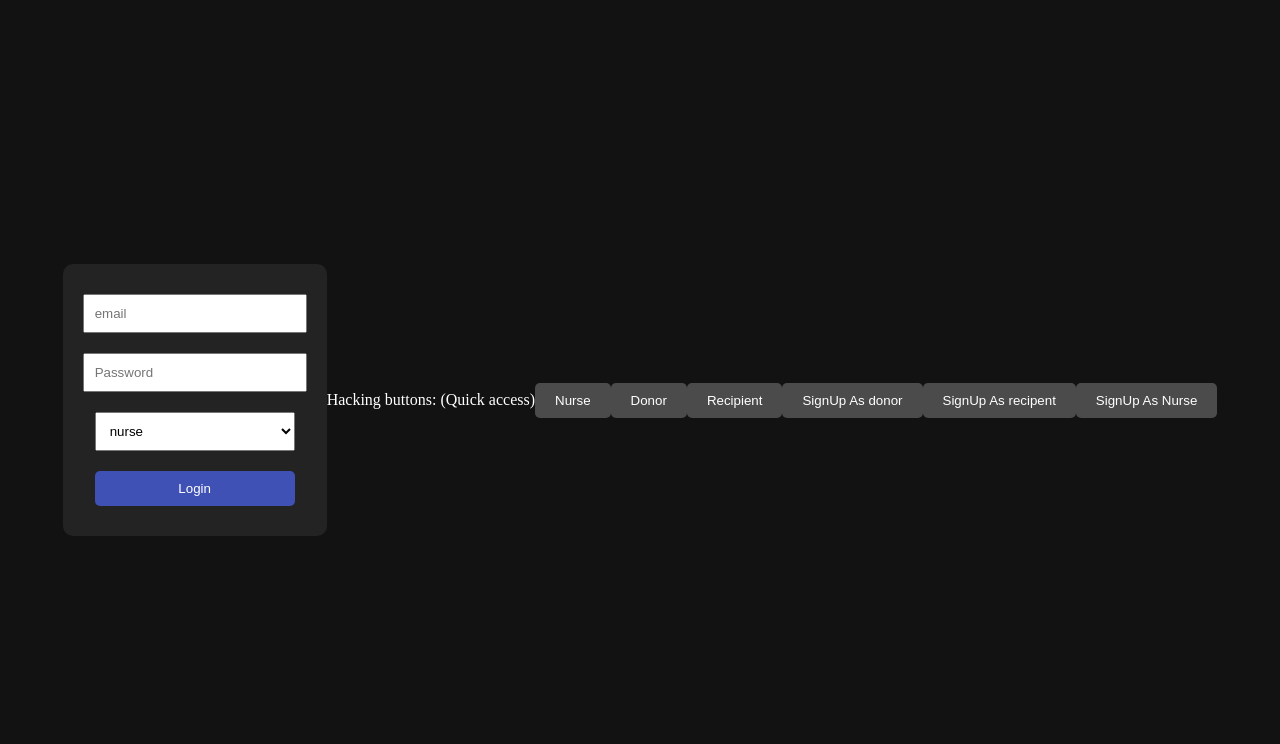
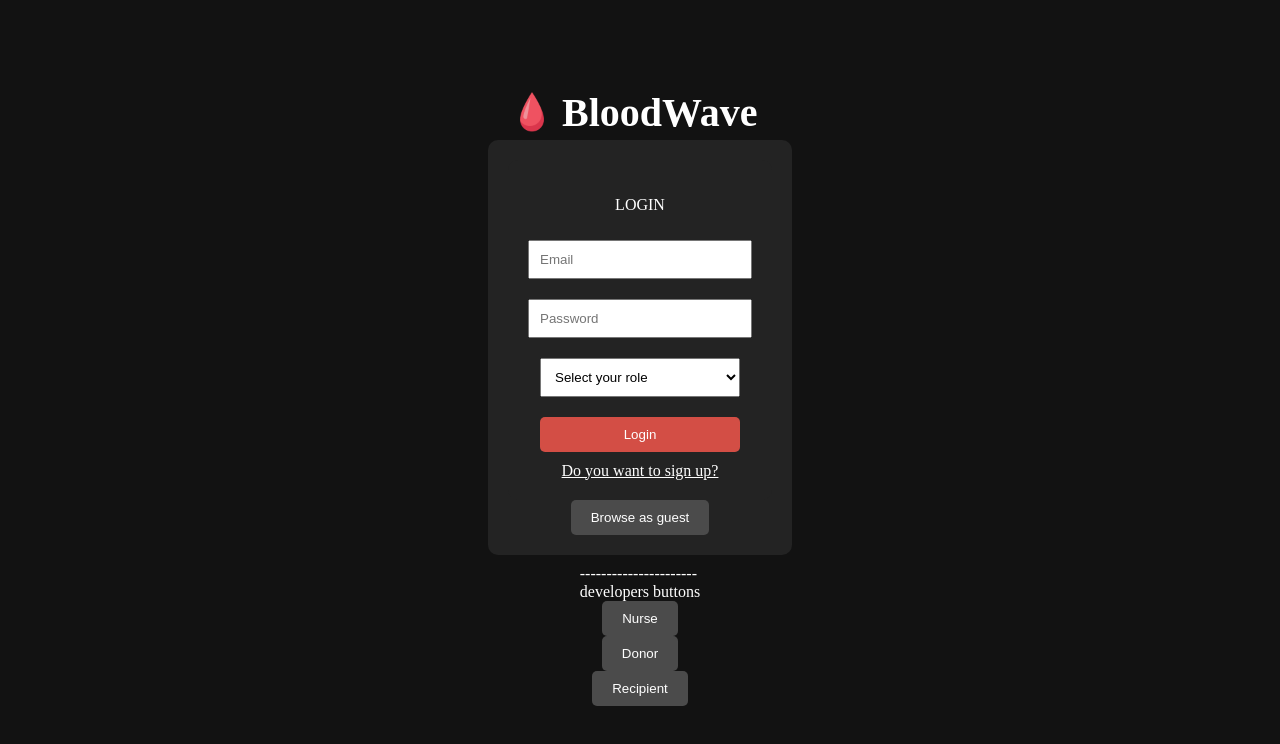
Before and after one commit to hussain-alsayedali/Blood-System, a React (Vite) app in the folder client/: page / in a window 1280 px wide. Shown: the top 744 px of the page. Built offline with nearby package versions, Linux system fonts and the light colour scheme.

Commit message:
login changes.

```diff
--- a/client/src/App.jsx
+++ b/client/src/App.jsx
@@ -7,9 +7,9 @@ import Control_Nurse from "./pages/NurseUI/Control/Control";
 import Profile from "./components/Profile"; // Profile component
 import NotFound from "./components/NotFound";
 import Login from "./components/Login";
-import SignupDonor from "./components/SignupDonor";
-import SignupRecipent from "./components/SignupRecipent";
-import SignupNurse from "./components/SignupNurse";
+import SignupDonor from "./pages/DonorUI/SignupDonor";
+import SignupRecipent from "./pages/RecipientUI/SignupRecipent";
+import SignupNurse from "./pages/NurseUI/SignupNurse";
 import "./components/Styles/App.css";
 
 // App component definition
--- a/client/src/components/Login.jsx
+++ b/client/src/components/Login.jsx
@@ -4,14 +4,15 @@ import boss from "../assets/satiyah.jpg";
 import { Link } from "react-router-dom";
 import Axios from "axios";
 import { useDispatch } from "react-redux";
+import logoIcon from "../assets/blood-donation.png"
 import "./Styles/Login.css"; // Import the CSS file
-
 function Login() {
   const [email, setEmail] = useState("");
   const [password, setPassword] = useState("");
-  const [role, setRole] = useState("nurse");
+  const [role, setRole] = useState("");
   const [error, setError] = useState("");
   const navigate = useNavigate();
+  const [isSignup, setIsSignup] = useState(false);
   const dispatch = useDispatch(); // Initialize useDispatch
 
   const handleLogin = (e) => {
@@ -35,13 +36,39 @@ function Login() {
         }
       });
   };
+  const handleSignUp = (e) => {
+    e.preventDefault();
+    //signup logic here
+  };
 
   return (
+    <div className="main-container">
+      <div className="logo">
+        <img src={logoIcon} alt="BloodWave logo" className="logo-img" />
+        <h1>BloodWave</h1>
+      </div>
+
       <div className="login-container">
+        {isSignup ? (
+          <div className="signup-form">
+            <p>Sign up as: </p>
+            <Link to="/signupDonor">
+              <button>Sign up as Donor</button>
+            </Link>
+            <Link to="/signupRecipent">
+              <button>Sign up as Recipent</button>
+            </Link>
+            <Link to="/signupNurse">
+              <button>Sign up as Nurse</button>
+            </Link>
+            <div className="signup-text" onClick={() => setIsSignup(false)}>Login instead</div>
+          </div>
+        ) : (
           <form className="login-form" onSubmit={handleLogin}>
+            <p>LOGIN</p>
             <input
               type="text"
-          placeholder="email"
+              placeholder="Email"
               value={email}
               onChange={(e) => setEmail(e.target.value)}
               required
@@ -54,6 +81,7 @@ function Login() {
               required
             />
             <select value={role} onChange={(e) => setRole(e.target.value)}>
+              <option value="">Select your role</option> // new default option
               <option value="nurse">nurse</option>
               <option value="donor">donor</option>
               <option value="recipient">recipient</option>
@@ -61,10 +89,20 @@ function Login() {
             <button type="submit">Login</button>
             {/* Render an error message if login fails */}
             {error && <p className="error-message">{error}</p>}
+            <div className="login-text" onClick={() => setIsSignup(true)}>Do you want to sign up?</div>
           </form>
+        )}
+
+        <Link to="/guest">
+          <button>Browse as guest</button>
+        </Link>
+      </div>
 
 
-      <p className="access-buttons">Hacking buttons: (Quick access)</p>
+
+      {/* to be deleted... hack buttons */}
+      ---------------------- <br></br>
+      developers buttons
       <Link to="/nurse">
         <button>Nurse</button>
       </Link>
@@ -74,17 +112,9 @@ function Login() {
       <Link to="/recipient">
         <button>Recipient</button>
       </Link>
-      <Link to="/signupDonor">
-        <button>SignUp As donor</button>
-      </Link>
-      <Link to="/signupRecipent">
-        <button>SignUp As recipent</button>
-      </Link>
-      <Link to="/signupNurse">
-        <button>SignUp As Nurse</button>
-      </Link>
     </div>
   );
 }
 
+
 export default Login;
--- a/client/src/components/Profile.jsx
+++ b/client/src/components/Profile.jsx
@@ -1,33 +1,29 @@
 import React, { useState, useEffect } from "react";
 import "./Styles/Profile.css";
-import { useSelector } from "react-redux";
 import Axios from "axios";
 
 function Profile() {
-  // const user = useSelector(state => state.user); // Select user data from Redux store
   const [users, setUsers] = useState([
     {
-      donorId: 5,
-      currentMoney: 0,
-      bankId: "kidasw",
+      donorId: 69,
+      currentMoney: 10000000,
+      bankId: "jaxing",
       createdAt: "2023-12-01T05:09:33.609Z",
-      email: "zxxhuss@gama.com",
-      phone: "u5432e",
-      weight: 70,
+      email: "hussain@gama.com",
+      phone: "05045353421231132",
+      weight: 433,
       birth: "1990-01-01T00:00:00.000Z",
-      address: "asdsda",
-      firstName: "kkkw",
-      lastName: "sdaw",
+      address: "jarodiyah",
+      firstName: "hussain",
+      lastName: "alsayedali",
       password: "$2b$10$g/aNIBatIq0W0dZzLjB7Bu8OG5rEt/Jb4IbSHjI4AG/wkC.3RIoka",
-      bloodType: "B+",
+      bloodType: "pdf",
     },
   ]);
   useEffect(() => {
     Axios({
       method: "GET",
-      // withCredentials: true,
       url: "http://localhost:2121/nurse/getAllDonors",
-      // crossDomain: true,
     })
       .then((res) => {
         setUsers(res.data);
@@ -44,7 +40,7 @@ function Profile() {
           <strong>ID:</strong> {users[0].donorId}
         </p>
         <p>
-          <strong>Name:</strong> {users[0].firstName}
+          <strong>Name:</strong> {users[0].firstName} {users[0].lastName}
         </p>
         <p>
           <strong>Age:</strong>{" "}
@@ -59,6 +55,18 @@ function Profile() {
         <p>
           <strong>Phone:</strong> {users[0].phone}
         </p>
+        <p>
+          <strong>Weight:</strong> {users[0].weight}
+        </p>
+        <p>
+          <strong>Address:</strong> {users[0].address}
+        </p>
+        <p>
+          <strong>Bank ID:</strong> {users[0].bankId}
+        </p>
+        <p>
+          <strong>Current Money:</strong> {users[0].currentMoney}
+        </p>
       </div>
     </div>
   );
--- a/client/src/components/Styles/Login.css
+++ b/client/src/components/Styles/Login.css
@@ -1,11 +1,23 @@
 /* Login.css */
 
-.login-container {
+.main-container {
     display: flex;
+    flex-direction: column;
     justify-content: center;
     align-items: center;
     height: 100vh;
     background-color: #121212;
+}
+
+.login-container {
+    margin: 10px;
+    display: flex;
+    flex-direction: column;
+    justify-content: center;
+    align-items: center;
+    background-color: #232323;
+    padding: 20px;
+    border-radius: 10px;
 }
 
 .login-form {
@@ -15,6 +27,24 @@
     background-color: #232323;
     padding: 20px;
     border-radius: 10px;
+}
+
+.signup-form {
+    display: flex;
+    flex-direction: column;
+    align-items: center;
+    background-color: #232323;
+    padding: 40px;
+    /* Increase padding to make form larger */
+    border-radius: 10px;
+    justify-content: space-between;
+}
+
+.signup-form button {
+    margin: 20px 0;
+    /* Increase margin to add more space between buttons */
+    padding: 10px;
+    width: 200px;
 }
 
 .login-form input,
@@ -27,10 +57,29 @@
 
 .login-form button {
     cursor: pointer;
-    background-color: #3f51b5;
+    background-color: #d34e45;
     color: white;
 }
 
 .error-message {
     color: #f44336;
 }
+
+.signup-text,
+.login-text {
+    text-decoration: underline;
+}
+
+.signup-text:hover {
+    color: #f44336;
+    cursor: pointer;
+}
+
+.logo {
+    margin: 0px 90px 0px 0px;
+}
+
+.login-text:hover {
+    color: #f44336;
+    cursor: pointer;
+}
```
Also changed, not shown: client/src/pages/DonorUI/SignupDonor.jsx (renamed from client/src/components/SignupDonor.jsx), client/src/pages/NurseUI/SignupNurse.jsx (renamed from client/src/components/SignupNurse.jsx), client/src/pages/RecipientUI/SignupRecipent.jsx (renamed from client/src/components/SignupRecipent.jsx). Lines whose indentation alone changed are shown as unchanged.
